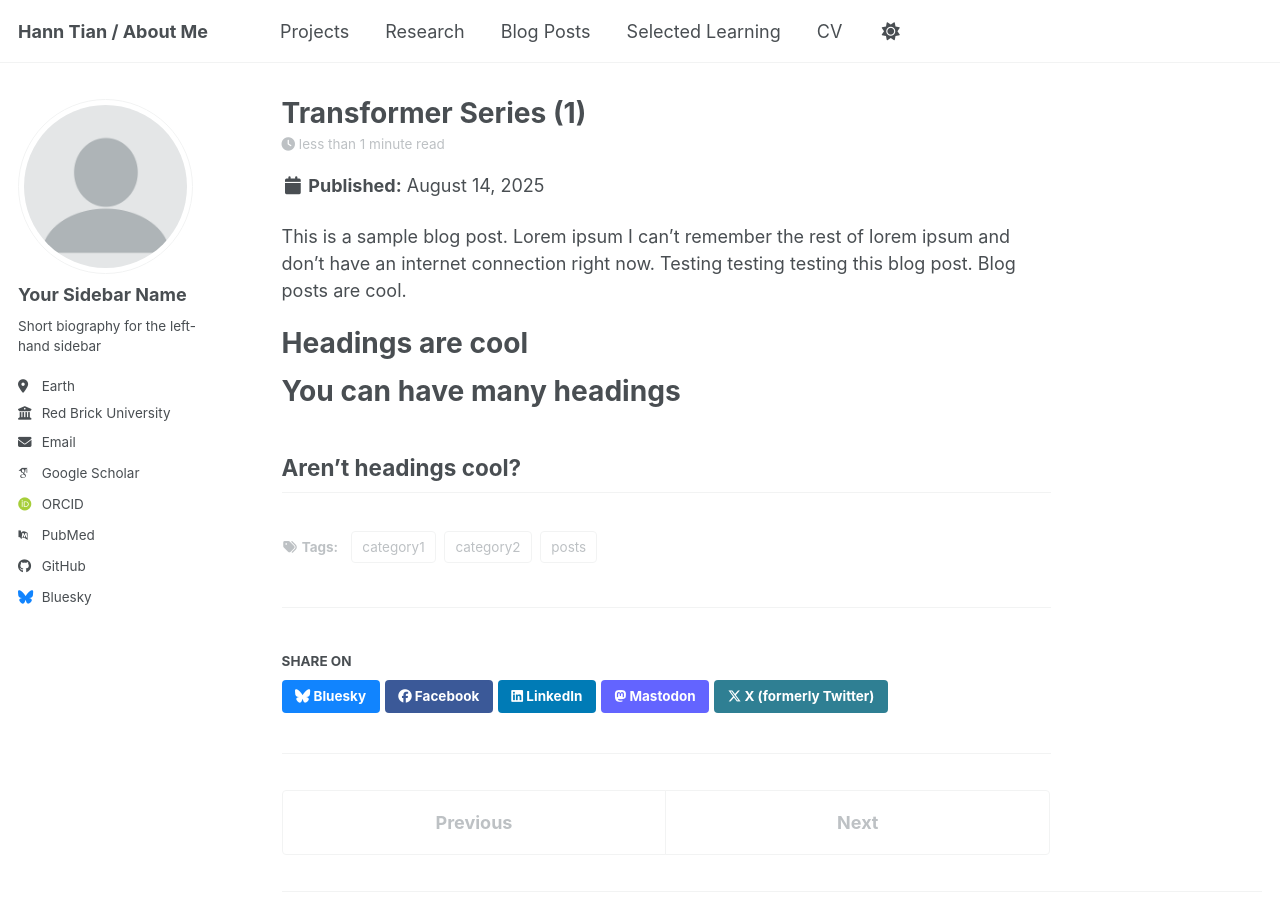
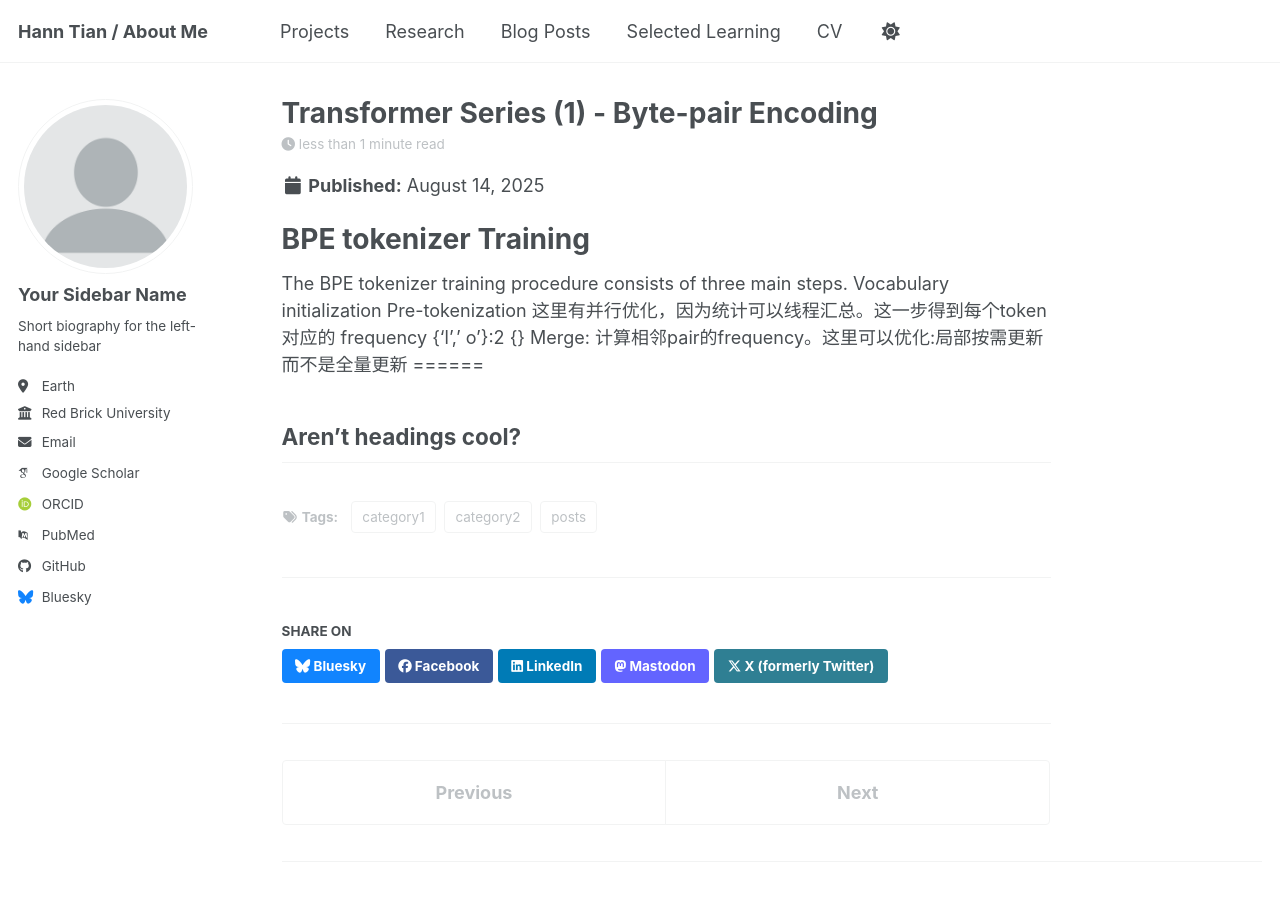
Before and after one commit to hanntian/hanntian.github.io, a Jekyll site: the page built from _posts/2012-08-14-blog-post-1.md, in a window 1280 px wide and 900 px high. Built offline with Jekyll 4.4.1, drawn with Linux system fonts in a browser that asks for light colours; some web fonts are replaced; a script bundle is joined from its source files by our own code; library files that are not in the unit come from our copies.

Commit message:
Update 2012-08-14-blog-post-1.md

```diff
--- a/_posts/2012-08-14-blog-post-1.md
+++ b/_posts/2012-08-14-blog-post-1.md
@@ -1,5 +1,5 @@
 ---
-title: 'Transformer Series (1)'
+title: 'Transformer Series (1) - Byte-pair Encoding'
 date: 2025-08-14
 permalink: /posts/2025/08/blog-post-1/
 tags:
@@ -8,12 +8,12 @@ tags:
   - category2
 ---
 
-This is a sample blog post. Lorem ipsum I can't remember the rest of lorem ipsum and don't have an internet connection right now. Testing testing testing this blog post. Blog posts are cool.
-
-Headings are cool
+BPE tokenizer Training
 ======
-
-You can have many headings
+The BPE tokenizer training procedure consists of three main steps.
+Vocabulary initialization
+Pre-tokenization 这里有并行优化，因为统计可以线程汇总。这一步得到每个token对应的 frequency {'l',' o'}:2 {}
+Merge: 计算相邻pair的frequency。这里可以优化:局部按需更新而不是全量更新
 ======
 
 Aren't headings cool?
```
